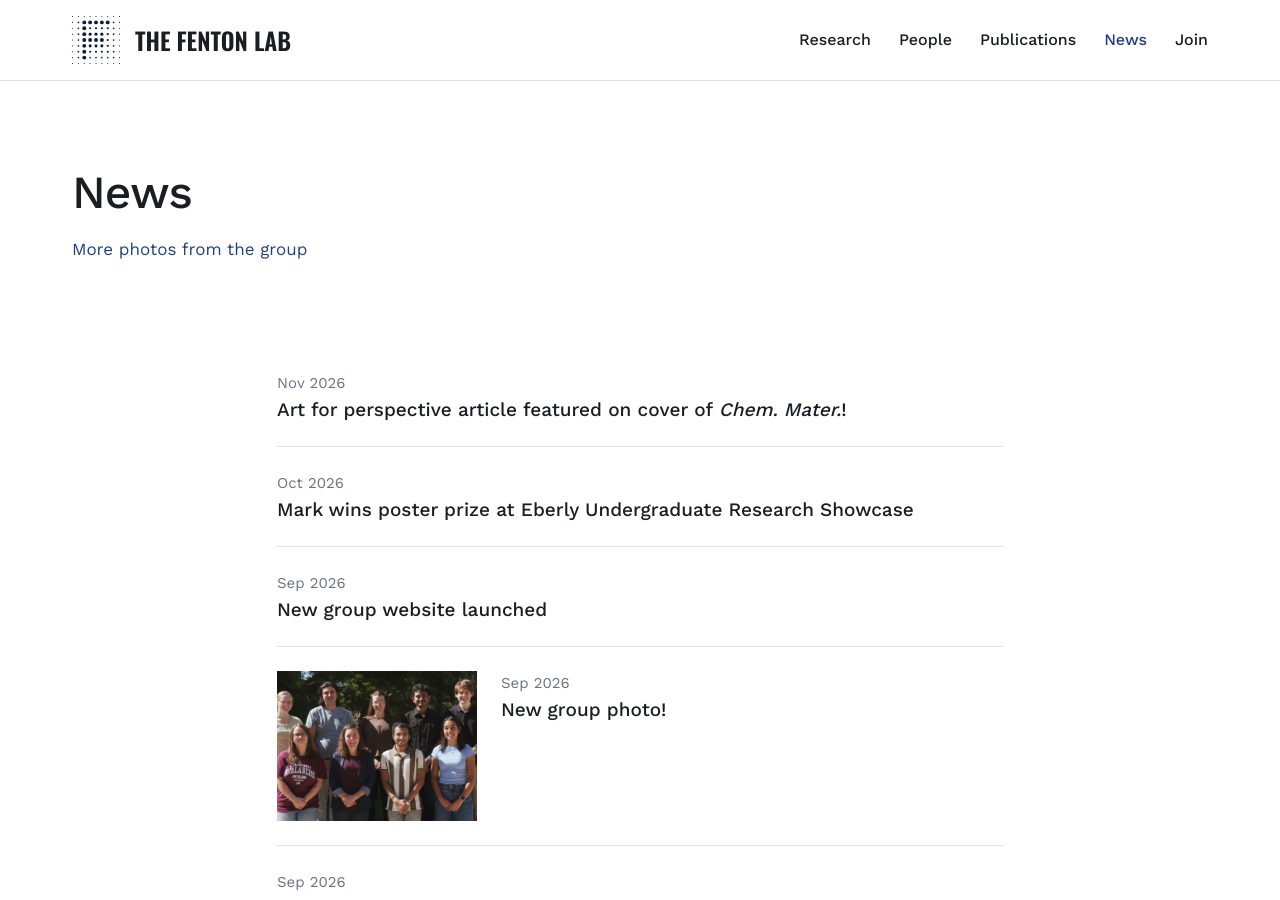
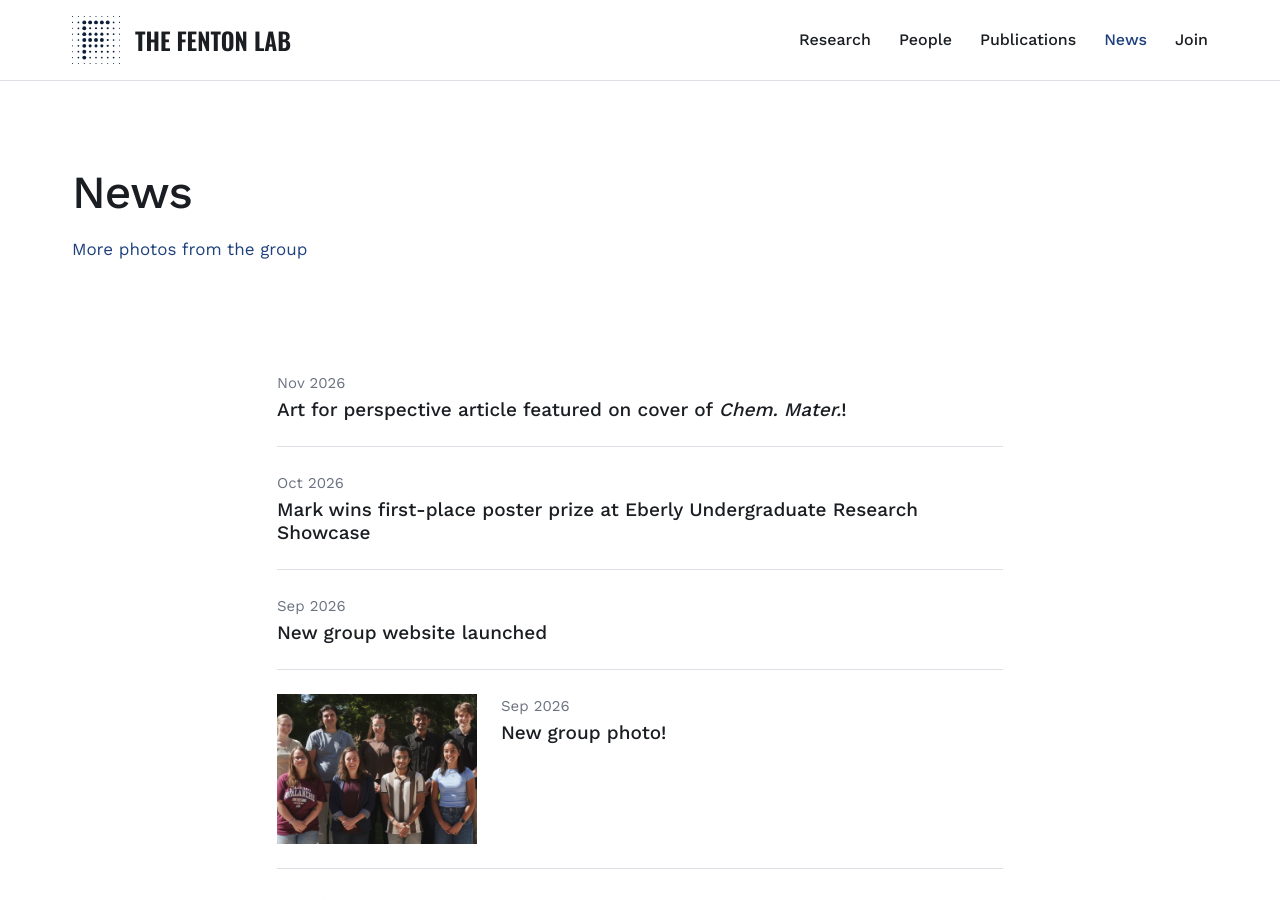
Before and after one commit to thefentonlab/thefentonlab.github.io, a Jekyll site: the page built from news.html, in a window 1280 px wide and 900 px high. Built offline with Jekyll 4.4.1, drawn with Linux system fonts in a browser that asks for light colours.

Commit message:
Update news.yml

```diff
--- a/_data/news.yml
+++ b/_data/news.yml
@@ -8,7 +8,7 @@
   title: Art for perspective article featured on cover of <em>Chem. Mater.</em>!
 
 - date: Oct 2026
-  title: Mark wins poster prize at Eberly Undergraduate Research Showcase
+  title: Mark wins first-place poster prize at Eberly Undergraduate Research Showcase
 
 - date: Sep 2026
   title: New group website launched
```
